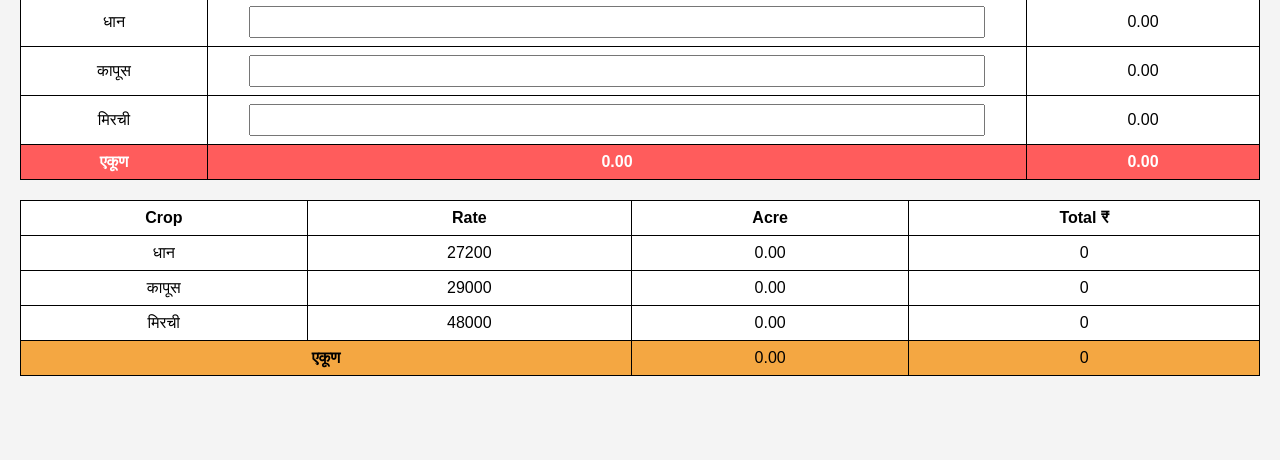
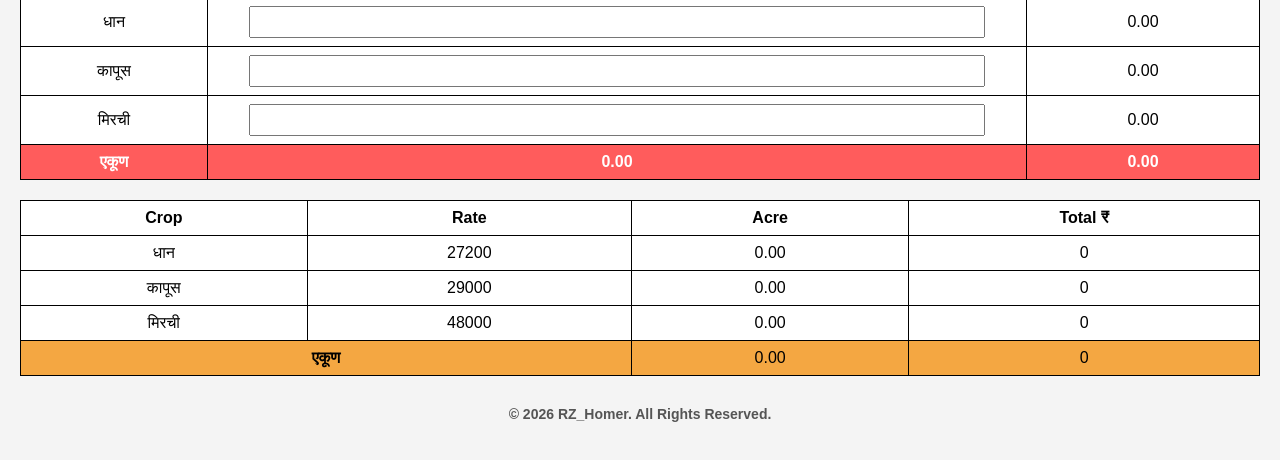
Before and after one commit to therocky-lab/Crop-Loan-Calculator, a plain HTML site: page index.html in a window 1280 px wide. Shown: the part 106-566 px from the top of the page. Drawn offline with Linux system fonts and the light colour scheme.

Commit message:
index.html

```diff
--- a/index.html
+++ b/index.html
@@ -164,6 +164,14 @@ document.getElementById('grandTotal').innerHTML=grand.toLocaleString('en-IN');
 }
 
 </script>
-
+<footer style="
+text-align:center;
+margin-top:20px;
+padding:10px;
+font-size:14px;
+color:#555;
+font-weight:bold;">
+© 2026 RZ_Homer. All Rights Reserved.
+</footer>
 </body>
 </html>
```
